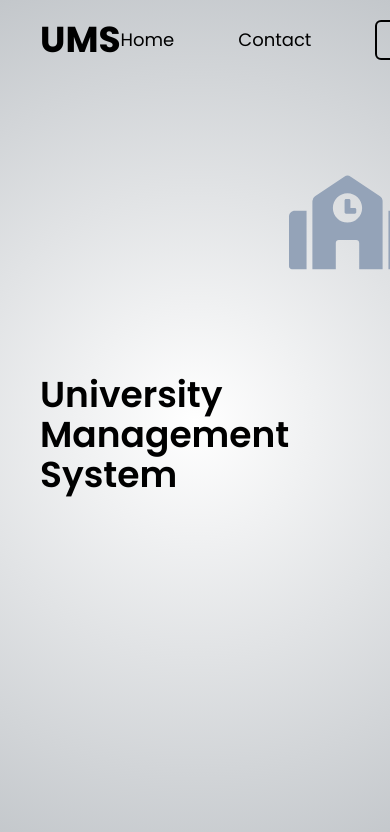
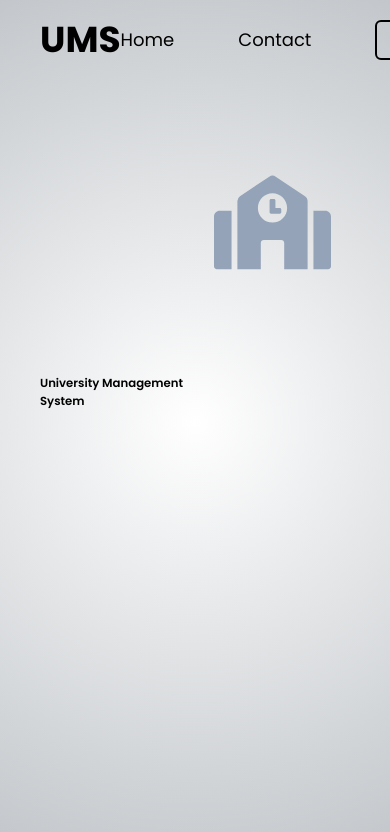
Before and after one commit to styled-man/university-management-system, a Next.js app in the folder next-app/: page / in a window 390 px wide. Shown: the top 832 px of the page. Built offline with nearby package versions, Linux system fonts and the light colour scheme.

Commit message:
responsive home page

```diff
--- a/next-app/src/app/page.tsx
+++ b/next-app/src/app/page.tsx
@@ -3,7 +3,7 @@ import { FaSchool } from "react-icons/fa"
 export default async function Home() {
     return (
         <main className="flex mx-10 justify-between">
-            <div className="mt-[35vh] text-4xl font-semibold">
+            <div className="mt-[35vh] text-[3vw] font-semibold">
                 <h1>University Management System</h1>
             </div>
             <div className="text-slate-400 text-[30vw] mt-[10vh] mr-[5vw]">
```
